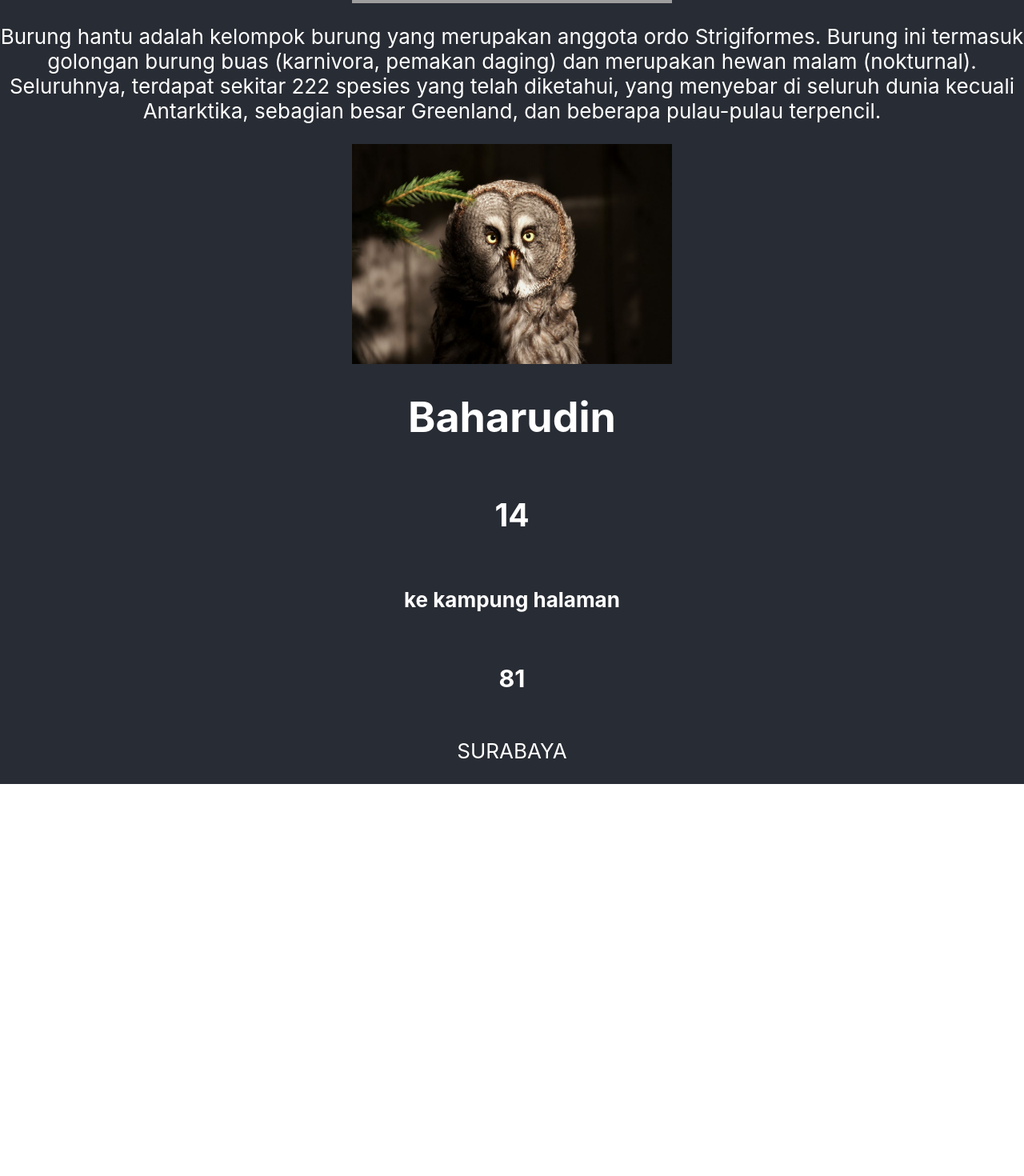
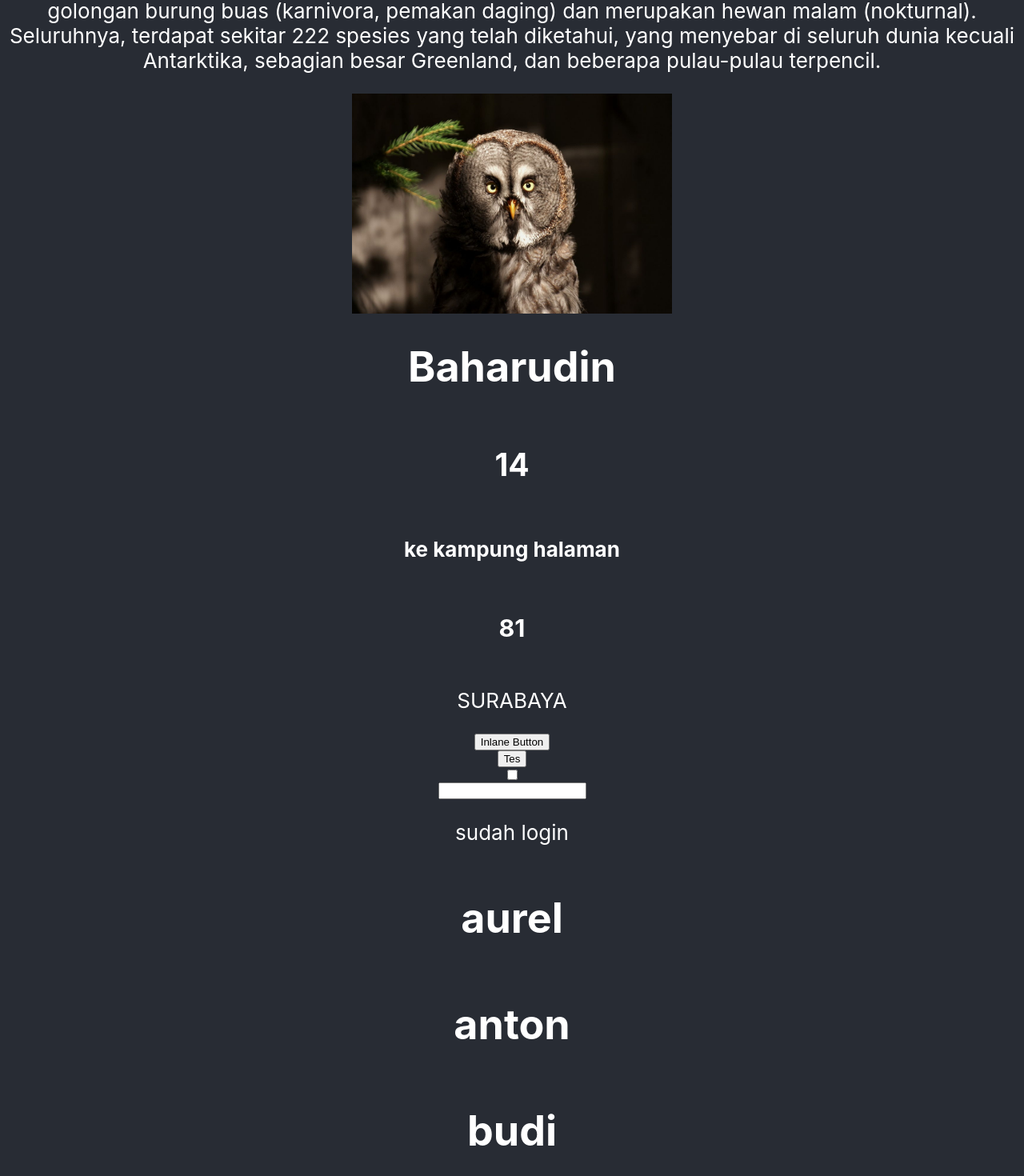
Before and after one commit to baharudin-solusite/01-react-js, a React (Create React App) app: page / in a window 1280 px wide. Shown: the part 471-1941 px from the top of the page at 80% size. Before the commit the page ends 1451 px from the top, so only its background shows below. Built offline with nearby package versions, Linux system fonts and the light colour scheme; grey boxes are pictures that could not be loaded.

Commit message:
review materi react hari pertama

```diff
--- a/src/App.js
+++ b/src/App.js
@@ -1,6 +1,8 @@
+// import data/halaman
 import SelamatDatang from './components/SelamatDatang';
 import './App.css';
 import SelamatMalam from './components/SelamayMalam';
+// Import gambar
 import BurungHatu from "./img/burung-hantu.jpg"
 function App() {
   // tempat membuat Variabel sebelum return
@@ -10,20 +12,30 @@ function App() {
   //   console.log("ayam")
   // }
   const handleClick = () => {
-    console.log('Burung Hantu')
+    console.log("burung hantu")
   }
+
+  // conditional
+  const isLogin = true
+
+  // map
+  const data = [
+   {
+    orang:"aurel",
+   }, {orang : "anton",
+
+   },{orang : "budi" }
+  ]
 
 
   return (
     // JSX
+    // react membutuhkan pembunggkus untuk parentnya
     <div className="App">
-      <div>
       <header className="App-header">
+        <SelamatDatang/>
 
-        <SelamatDatang/>
-        <button onClick={() => console.log("cobaan ke 2")}>Inlane</button>
-        <button onClick={() => console.log("inlane Button")}>Inlane Button</button>
-        <button onClick={handleClick}>Tes</button>
+        {/* url gambar src */}
         <img width={400} src="https://rimbakita.com/wp-content/uploads/2019/01/burung-hantu.jpg" alt='Burung Hantu'/>
         <SelamatMalam/>
         <img width={400} src={BurungHatu} alt='Burung Hantu'/>
@@ -38,10 +50,25 @@ function App() {
         <p> {"surabaya".toUpperCase ()} </p>
 
 
+          {/* Event */}
+        {/* Pembuatan Button secara inlane */}
+        <button onClick={() => console.log("inlane Button")}>Inlane Button</button>
+        {/* pembuattan button secara internal */}
+        <button onClick={handleClick}>Tes</button>
+        {/* checkbox */}
+        <input type={"checkbox"} onChange = {() => console.log("ayam")} />
+        {/* input form */}
+        <input type={"text"} onChange = {(event) => console.log(event.target.value)}/>
 
 
+        {/* conditional */}
+        {/* codisional yang bisa dipakai pada React Js Ternari operator */}
+        {isLogin ? <p>sudah login</p> : <p>belum login</p> }
+        {/* maping menampilkan Array of object */}
+        {data.map ((item,index) => (
+          <h1 key={index}>{item.orang}</h1>
+        ))}
       </header>
-      </div>
     </div>
   );
 }
```
